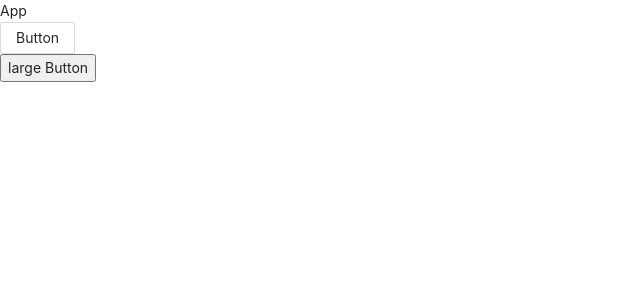
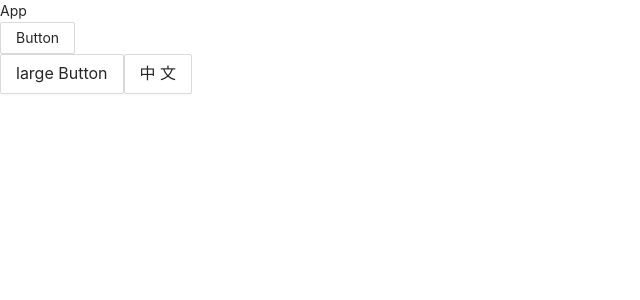
Before and after one commit to EricWong1994/reactByWebpack, a React app: page / in a window 1280 px wide. Shown: the top 300 px of the page, without its empty margins (0-640 px from the left). Built offline with nearby package versions, Linux system fonts and the light colour scheme.

Commit message:
antd button

```diff
--- a/src/App.tsx
+++ b/src/App.tsx
@@ -1,4 +1,4 @@
-import React from 'react';
+import React, { useRef } from 'react';
 import ReactDOM from 'react-dom';
 import { ConfigProvider, Button } from 'antd';
 
@@ -11,14 +11,24 @@ export default function App() {
 
 		return suffixCls ? `hhh-${suffixCls}` : 'hhh';
 	};
+	const rxTwoCNChar = /^[\u4e00-\u9fa5]{2}$/;
+	const isTwoCNChar = rxTwoCNChar.test.bind(rxTwoCNChar);
+	const testRes = isTwoCNChar('中文');
+	console.log('testRes: ', testRes);
+	const buttonRefCN = useRef(null);
+	console.log('buttonRefCN: ', buttonRefCN);
 
 	return (
 		<div>
 			<div>App</div>
 			<Button>Button</Button>
 			<br></br>
-			<ConfigProvider componentSize='large' prefixCls={'ericWong'}>
+			<ConfigProvider
+				componentSize='large'
+				// prefixCls={'ericWong'}
+			>
 				<Button>large Button</Button>
+				<Button ref={buttonRefCN}>中文</Button>
 			</ConfigProvider>
 		</div>
 	);
```
